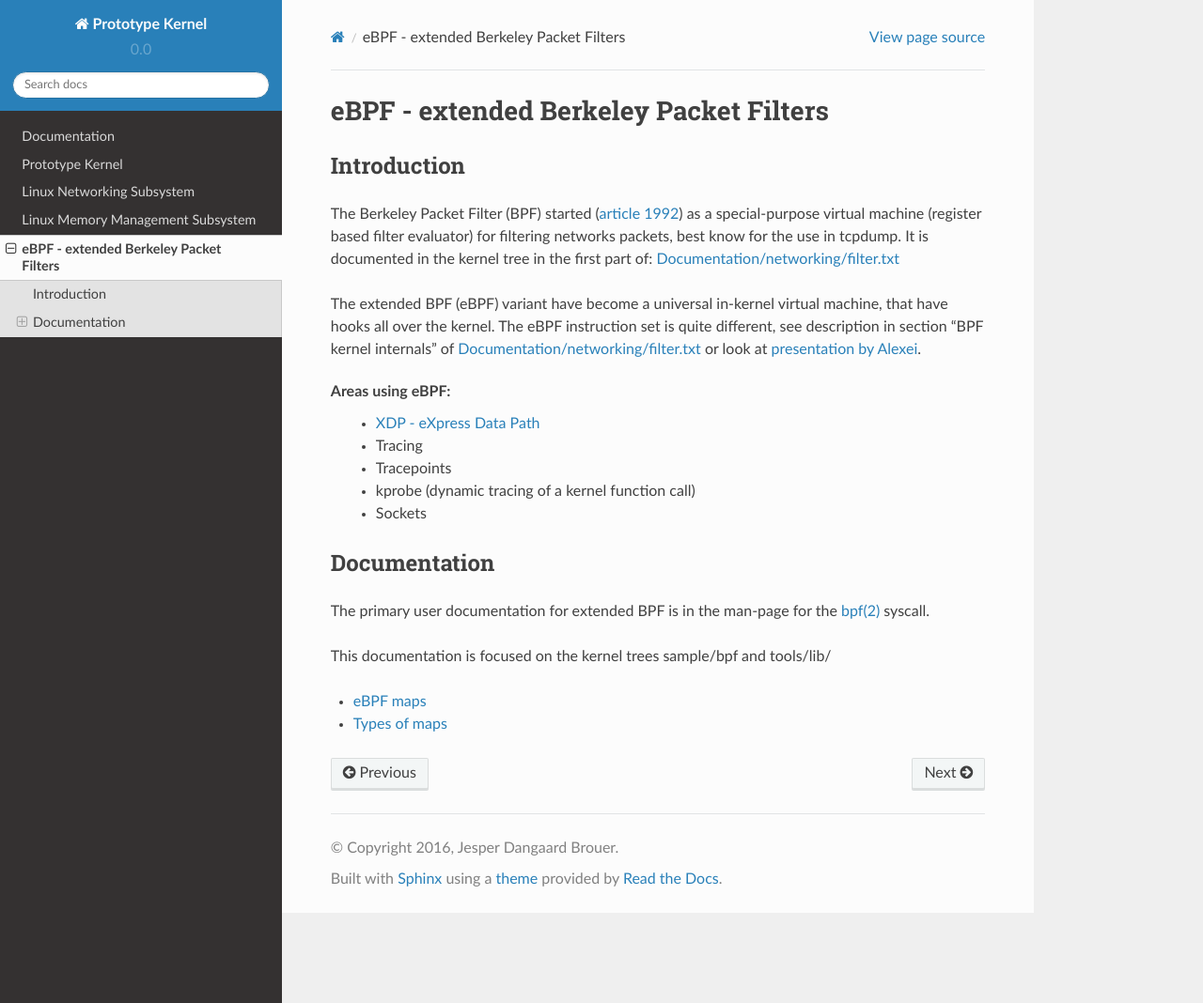
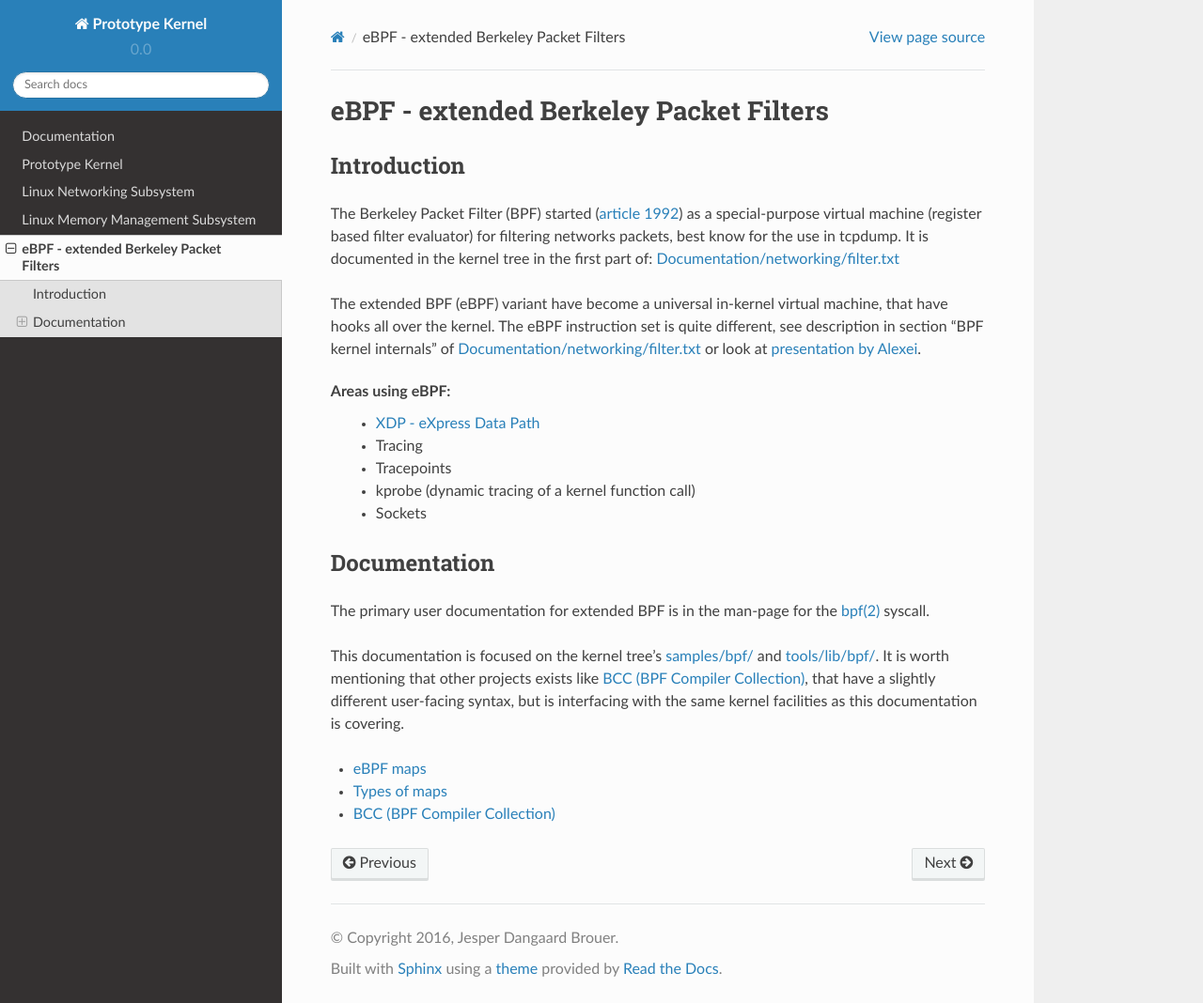
Before and after one commit to netoptimizer/prototype-kernel, a Sphinx documentation site: the page built from kernel/Documentation/bpf/index.rst, in a window 1280 px wide and 1068 px high. Shown: the whole window at 94% size. Built offline with Sphinx 7.4.7 and the Read the Docs theme 2.0.0, drawn with Linux system fonts in a browser that asks for light colours.

Commit message:
doc: introduce BCC
Signed-off-by: Jesper Dangaard Brouer <brouer@redhat.com>

```diff
--- a/kernel/Documentation/bpf/index.rst
+++ b/kernel/Documentation/bpf/index.rst
@@ -30,7 +30,11 @@ Documentation
 The primary user documentation for extended BPF is in the man-page for
 the `bpf(2)`_ syscall.
 
-This documentation is focused on the kernel trees sample/bpf and tools/lib/
+This documentation is focused on the kernel tree's `samples/bpf/`_ and
+`tools/lib/bpf/`_.  It is worth mentioning that other projects exists
+like :doc:`bcc_tool_chain`, that have a slightly different user-facing
+syntax, but is interfacing with the same kernel facilities as this
+documentation is covering.
 
 .. Comments / Notes:
    Sections:
@@ -42,6 +46,7 @@ This documentation is focused on the kernel trees sample/bpf and tools/lib/
    :maxdepth: 1
 
    ebpf_maps
+   bcc_tool_chain
 
 .. links:
 
@@ -54,3 +59,9 @@ This documentation is focused on the kernel trees sample/bpf and tools/lib/
 
 .. _presentation by Alexei:
    http://www.slideshare.net/AlexeiStarovoitov/bpf-inkernel-virtual-machine
+
+.. _samples/bpf/:
+   https://github.com/torvalds/linux/blob/master/samples/bpf/
+
+.. _tools/lib/bpf/:
+   https://git.kernel.org/cgit/linux/kernel/git/torvalds/linux.git/tree/tools/lib/bpf/
```
Also changed, not shown: kernel/Documentation/bpf/bcc_tool_chain.rst (added, +36 -0 lines).
